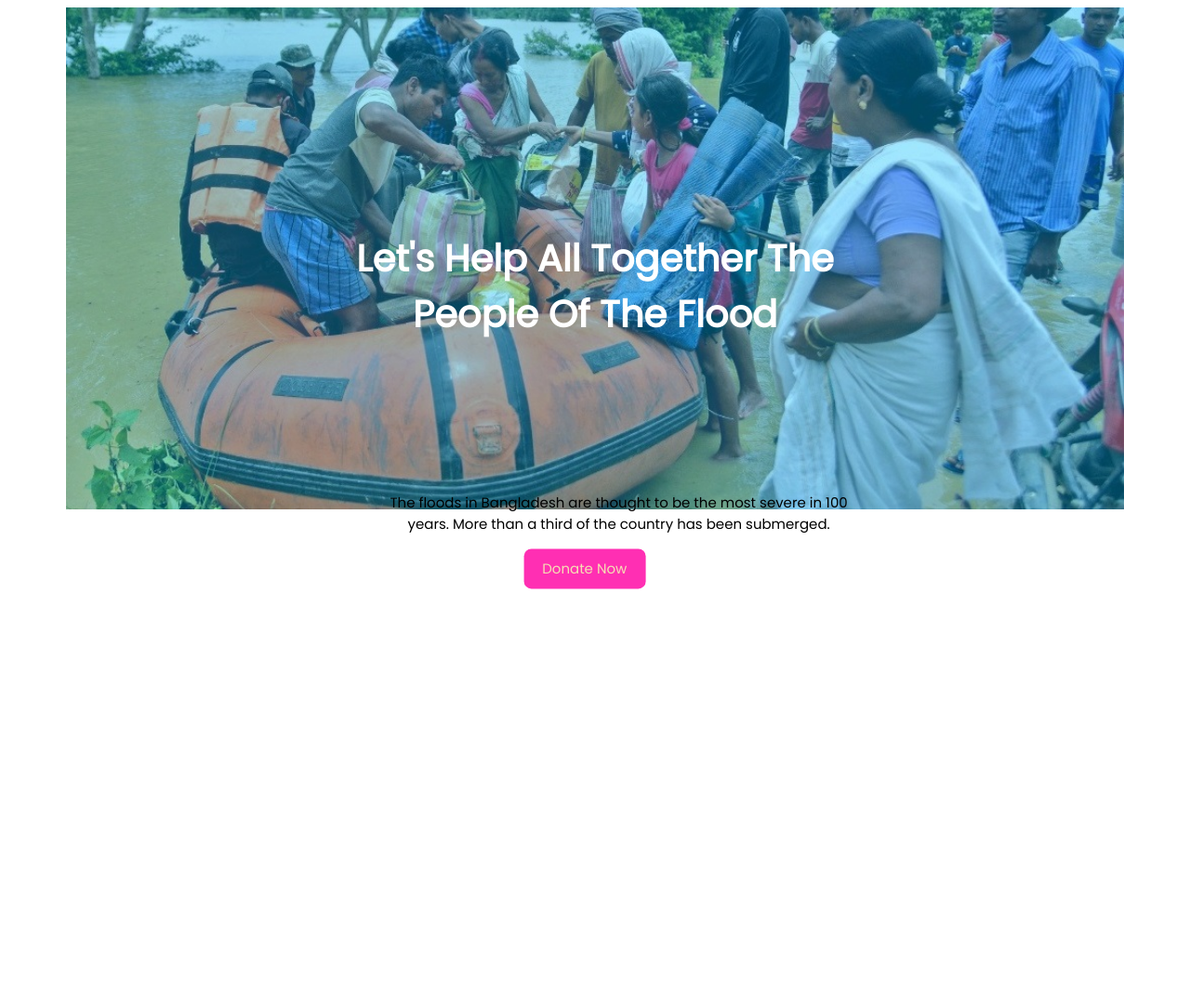
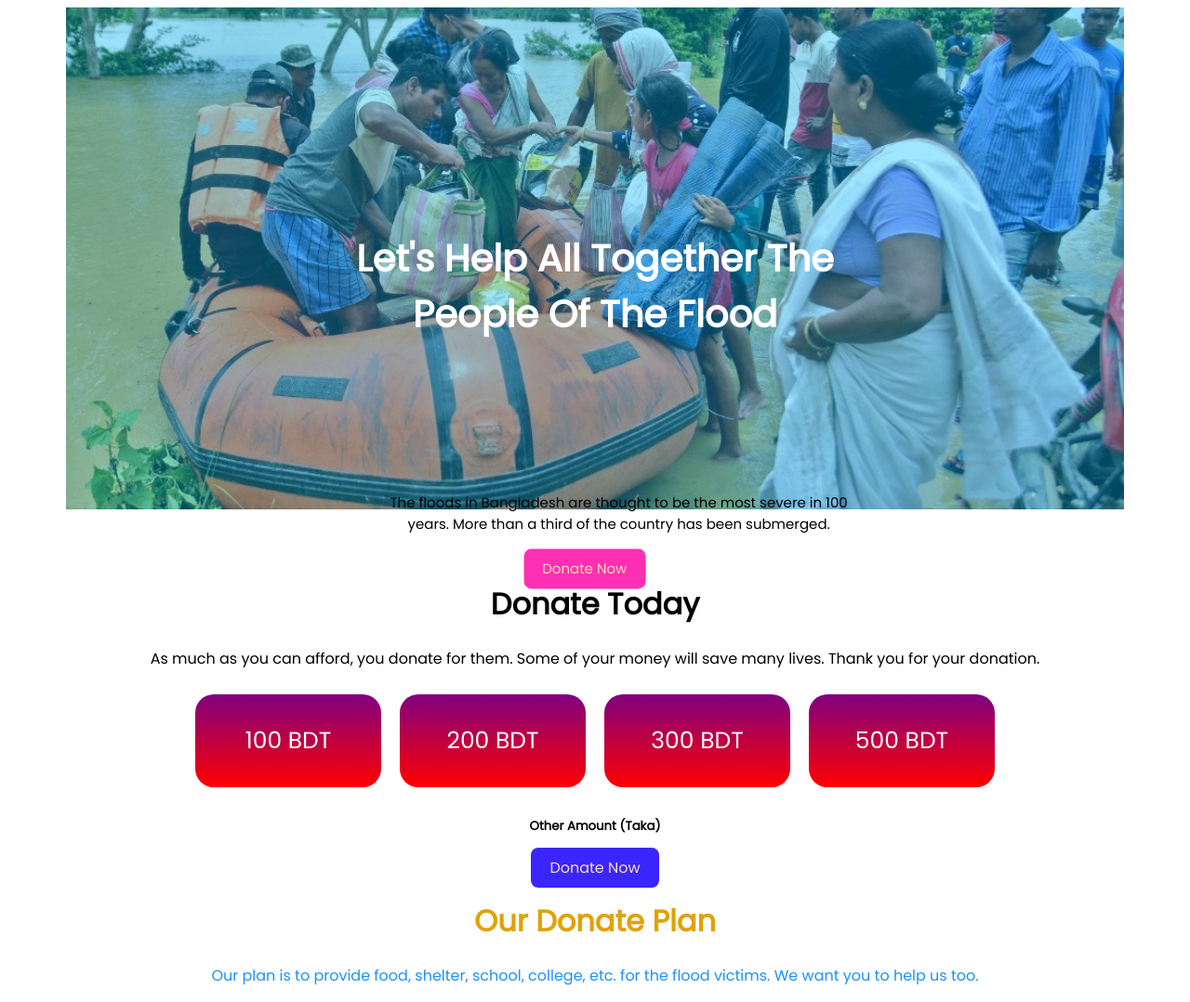
Before and after one commit to BisnuChandraDas/Milestone-1-First-Assignment, a plain HTML site: page index.html in a window 1280 px wide. Shown: the whole page at 93% size. Before the commit the page ends 800 px from the top, so only its background shows below. Drawn offline with Linux system fonts and the light colour scheme.

Commit message:
Donaetoday

```diff
--- a/index.html
+++ b/index.html
@@ -28,6 +28,44 @@
         <a class="link-button" target="_blank" href="https://web.programming-hero.com/">Donate Now</a>
 
     </div>
+    <div class="donatetoday">
+        <h1>Donate Today</h1>
+        <p>As much as you can afford, you donate for them.
+            Some of your money will save many lives. Thank you for your
+            donation.</p>
+    </div>
+
+    <div class="flex-container">
+        <div class="flex-box">100 BDT</div>
+        <div class="flex-box">200 BDT</div>
+        <div class="flex-box">300 BDT</div>
+        <div class="flex-box">500 BDT</div>
+    </div>
+
+    <div class="otherdonate-amount">
+        <h5>Other Amount (Taka)</h5>
+
+        <a class="amount-button" target="_blank" href="https://web.programming-hero.com/">Donate Now</a>
+
+    </div>
+
+    <div class="donateplan">
+        <h1>Our Donate Plan</h1>
+        <p class="dona-pera">Our plan is to provide food, shelter, school, college, etc. for the flood victims. We want
+            you to help us
+            too.</p>
+    </div>
+
+
+
+
+
+
+
+
+
+
+
 
 
 
--- a/style.css
+++ b/style.css
@@ -13,7 +13,6 @@ body {
     color: rgb(255, 255, 255);
 
 }
-
 
 .centered {
     position: absolute;
@@ -47,3 +46,57 @@ body {
     border-radius: 8px;
 
 }
+
+.donatetoday {
+    text-align: center;
+    padding-top: 50px;
+    font-size: 16px;
+
+}
+
+.flex-container {
+    width: 100%;
+    height: auto;
+    display: flex;
+    justify-content: center;
+
+}
+
+.flex-box {
+    width: 200px;
+    height: 100px;
+    background: linear-gradient(purple, red);
+    color: white;
+    font-size: 25px;
+    text-align: center;
+    line-height: 100px;
+    border-radius: 20px;
+    margin: 10px;
+}
+
+.otherdonate-amount {
+
+    text-align: center;
+
+}
+
+.amount-button {
+    text-decoration: none;
+    background-color: rgba(48, 25, 255, 0.945);
+    color: wheat;
+    left: 30%;
+    padding: 10px 20px;
+    border-radius: 8px;
+
+}
+
+.donateplan {
+    color: rgb(225, 162, 0);
+    text-align: center;
+
+
+}
+
+.dona-pera {
+    color: dodgerblue;
+}
```
